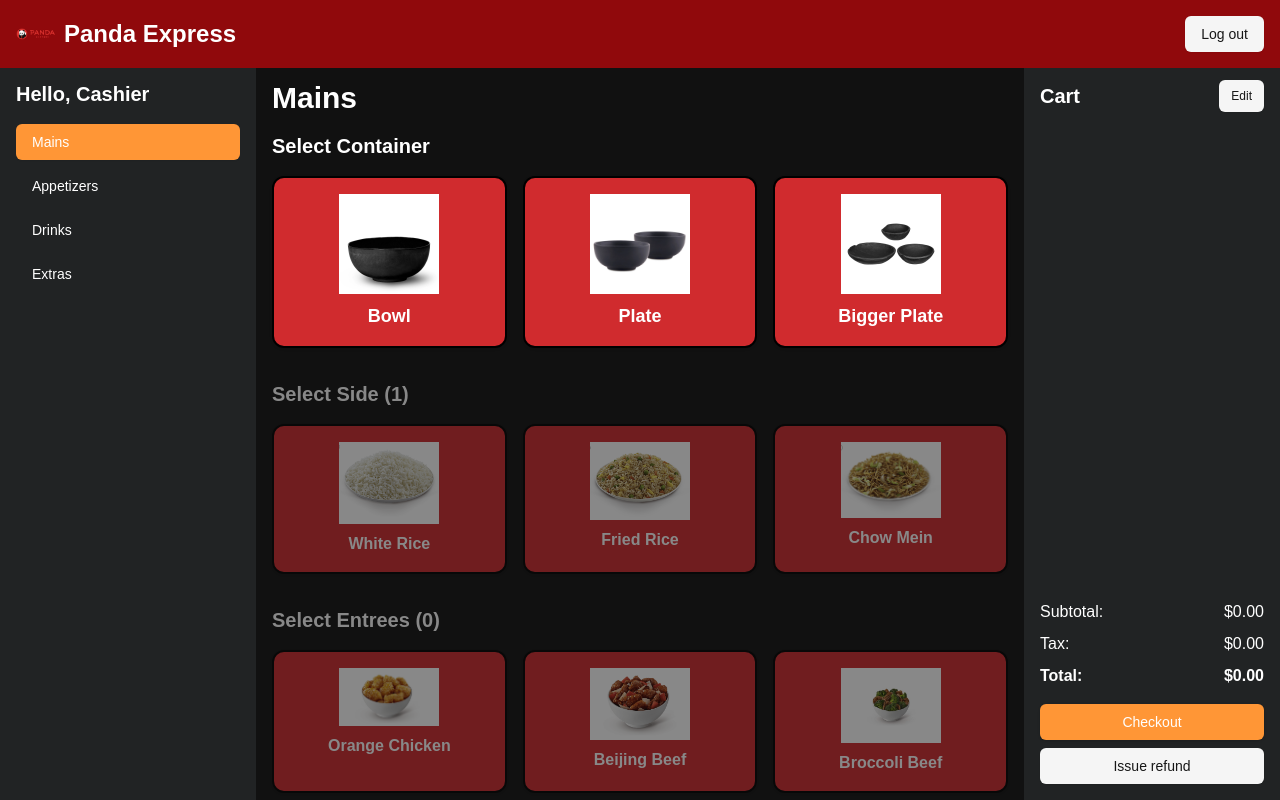
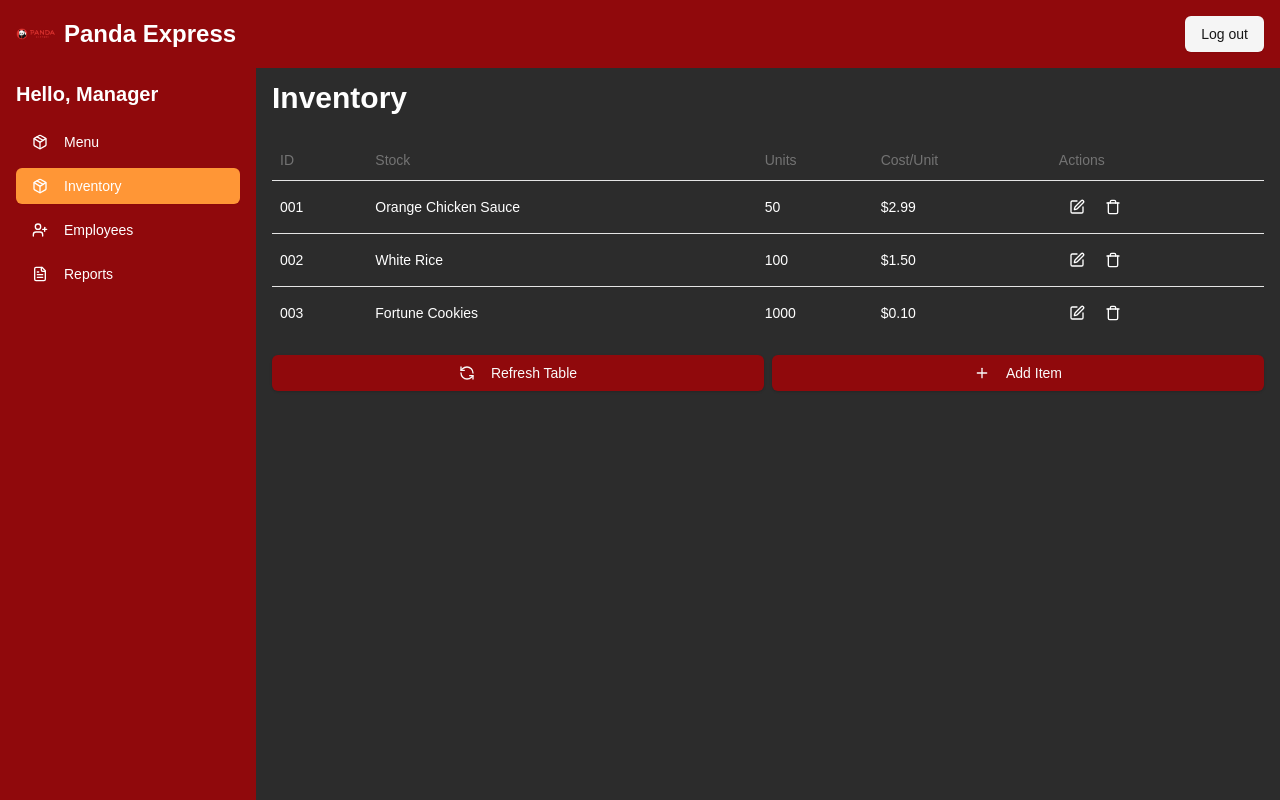
Before and after one commit to CSCE331-Fall2024/project-3-team-1g, a Next.js app: page / in a window 1280 px wide. Built offline with nearby package versions, Linux system fonts and the light colour scheme.

Commit message:
fixed styling

```diff
--- a/app/manager-view.tsx
+++ b/app/manager-view.tsx
@@ -155,13 +155,13 @@
         </TableBody>
       </Table>
       <div className="flex gap-2">
-        <Button className="flex-1 bg-[#D02B2E] hover:bg-[#b52528]">
+        <Button className="flex-1 bg-panda-red hover:bg-[#b52528]">
           <RefreshCcw className="mr-2 h-4 w-4" />
           Refresh Table
         </Button>
         <Dialog open={showAddDialog} onOpenChange={setShowAddDialog}>
           <DialogTrigger asChild>
-            <Button className="flex-1 bg-[#D02B2E] hover:bg-[#b52528]">
+            <Button className="flex-1 bg-panda-red hover:bg-[#b52528]">
               <Plus className="mr-2 h-4 w-4" />
               Add Item
             </Button>
@@ -174,7 +174,7 @@
               <Input placeholder="Stock Name" className="bg-[#1C1C1C] border-none" />
               <Input type="number" placeholder="Units" className="bg-[#1C1C1C] border-none" />
               <Input type="number" placeholder="Cost per Unit" className="bg-[#1C1C1C] border-none" />
-              <Button className="w-full bg-[#D02B2E] hover:bg-[#b52528]" onClick={() => handleAddInventoryItem({ stock: 'New Item', units: 0, costPerUnit: 0 })}>Add Item</Button>
+              <Button className="w-full bg-panda-red hover:bg-[#b52528]" onClick={() => handleAddInventoryItem({ stock: 'New Item', units: 0, costPerUnit: 0 })}>Add Item</Button>
             </div>
           </DialogContent>
         </Dialog>
@@ -216,7 +216,7 @@
       <div className="flex gap-2">
         <Dialog open={showAddDialog} onOpenChange={setShowAddDialog}>
           <DialogTrigger asChild>
-            <Button className="flex-1 bg-[#D02B2E] hover:bg-[#b52528]">
+            <Button className="flex-1 bg-panda-red hover:bg-[#b52528]">
               <UserPlus className="mr-2 h-4 w-4" />
               Add Employee
             </Button>
@@ -228,7 +228,7 @@
             <div className="space-y-4">
               <Input placeholder="Name" className="bg-[#1C1C1C] border-none" />
               <Input placeholder="Role" className="bg-[#1C1C1C] border-none" />
-              <Button className="w-full bg-[#D02B2E] hover:bg-[#b52528]" onClick={() => handleAddEmployee({ name: 'New Employee', role: 'Cashier' })}>Add Employee</Button>
+              <Button className="w-full bg-panda-red hover:bg-[#b52528]" onClick={() => handleAddEmployee({ name: 'New Employee', role: 'Cashier' })}>Add Employee</Button>
             </div>
           </DialogContent>
         </Dialog>
@@ -267,11 +267,11 @@
         </TableBody>
       </Table>
       <div className="flex gap-2">
-        <Button className="flex-1 bg-[#D02B2E] hover:bg-[#b52528]">
+        <Button className="flex-1 bg-panda-red hover:bg-[#b52528]">
           <FileText className="mr-2 h-4 w-4" />
           Generate Report
         </Button>
-        <Button className="flex-1 bg-[#D02B2E] hover:bg-[#b52528]">Export Report</Button>
+        <Button className="flex-1 bg-panda-red hover:bg-[#b52528]">Export Report</Button>
       </div>
     </div>
   )
@@ -292,7 +292,7 @@
       </div>
       <div className="grid grid-cols-3 gap-4">
         {menuItemsState[selectedCategory].map((item) => (
-          <Card key={item.id} className="bg-[#D02B2E] border-2 border-black">
+          <Card key={item.id} className="bg-panda-red border-2 border-black">
             <CardContent className="p-4 flex flex-col items-center">
               <Image src={item.image} alt={item.name} width={100} height={100} className="mb-2" />
               <h3 className="font-bold text-white">{item.name}</h3>
@@ -312,7 +312,7 @@
       <div className="flex gap-2">
         <Dialog open={showAddDialog} onOpenChange={setShowAddDialog}>
           <DialogTrigger asChild>
-            <Button className="flex-1 bg-[#D02B2E] hover:bg-[#b52528]">
+            <Button className="flex-1 bg-panda-red hover:bg-[#b52528]">
               <Plus className="mr-2 h-4 w-4" />
               Add Item
             </Button>
@@ -325,7 +325,7 @@
               <Input placeholder="Item Name" className="bg-[#1C1C1C] border-none" />
               <Input type="number" placeholder="Price" className="bg-[#1C1C1C] border-none" />
               <Input placeholder="Image URL" className="bg-[#1C1C1C] border-none" />
-              <Button className="w-full bg-[#D02B2E] hover:bg-[#b52528]" onClick={() => handleAddMenuItem(selectedCategory, { name: 'New Item', price: 0, image: '/placeholder.svg?height=100&width=100' })}>Add Item</Button>
+              <Button className="w-full bg-panda-red hover:bg-[#b52528]" onClick={() => handleAddMenuItem(selectedCategory, { name: 'New Item', price: 0, image: '/placeholder.svg?height=100&width=100' })}>Add Item</Button>
             </div>
           </DialogContent>
         </Dialog>
@@ -336,16 +336,16 @@
   return (
     <div className="flex h-screen bg-[#2C2C2C] text-white">
       {/* Header */}
-      <div className="fixed top-0 left-0 right-0 bg-[#D02B2E] p-4 flex justify-between items-center z-10">
+      <div className="fixed top-0 left-0 right-0 bg-panda-red p-4 flex justify-between items-center z-10">
         <div className="flex items-center">
-          <Image src="/placeholder.svg?height=40&width=40" alt="Panda Express Logo" width={40} height={40} className="mr-2" />
+          <Image src="/imgs/panda.png?height=40&width=40" alt="Panda Express Logo" width={40} height={40} className="mr-2" />
           <h1 className="text-2xl font-bold">Panda Express</h1>
         </div>
         <Button variant="secondary">Log out</Button>
       </div>
 
       {/* Left Sidebar */}
-      <div className="w-64 bg-[#D02B2E] p-4 pt-20">
+      <div className="w-64 bg-panda-red p-4 pt-20">
         <h2 className="text-xl font-bold mb-4">Hello, Manager</h2>
         <ScrollArea className="h-[calc(100vh-12rem)]">
           {['Menu', 'Inventory', 'Employees', 'Reports'].map((section) => (
--- a/app/page.tsx
+++ b/app/page.tsx
@@ -1,6 +1,7 @@
 import CustomerView from './customer_view'
 import CashierView from './cashier_view'
+import ManagerView from './manager-view'
 
 export default function Home() {
-  return <CashierView />
+  return <ManagerView />
 }
```
